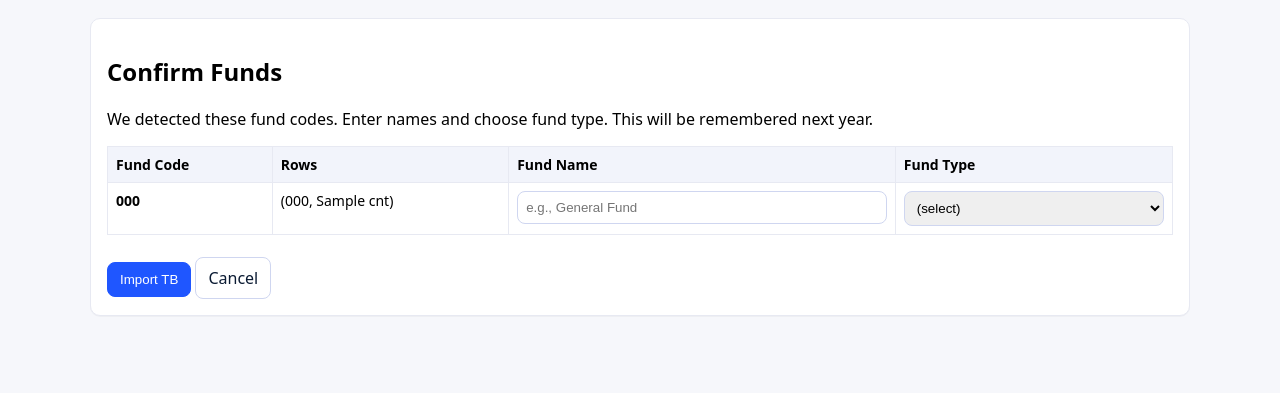
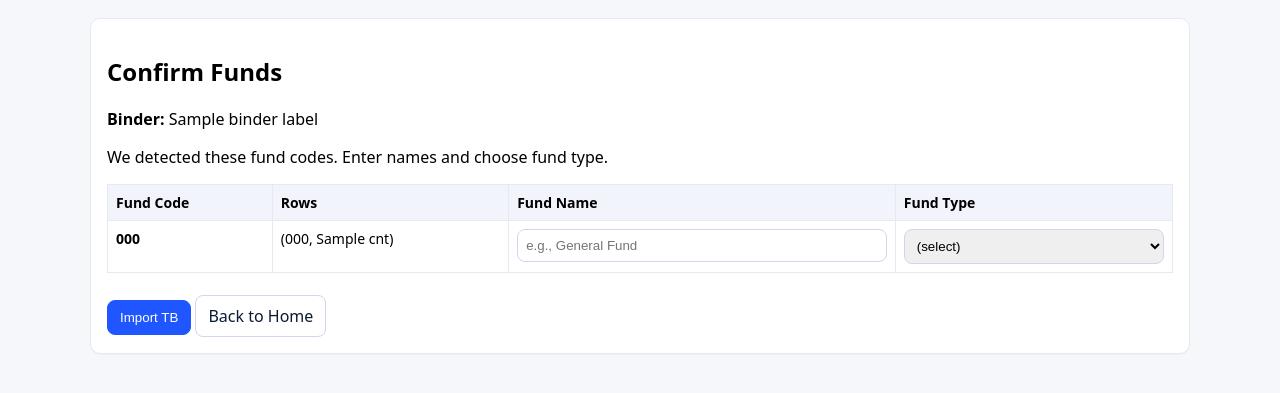
Before and after one commit to stervort/gov-financials, a FastAPI app: template api/app/templates/funds.html in a window 1280 px wide. Shown: the part 50-443 px from the top of the page. Run offline with FastAPI, Linux system fonts and the light colour scheme; the template is opened without the code that fills it: most values are stand-ins (such as "Sample title", 1, 10 or a date in 2020).

Commit message:
Update funds.html

```diff
--- a/api/app/templates/funds.html
+++ b/api/app/templates/funds.html
@@ -2,9 +2,12 @@
 {% block content %}
 <div class="card">
   <h2>Confirm Funds</h2>
-  <p>We detected these fund codes. Enter names and choose fund type. This will be remembered next year.</p>
+  <p><b>Binder:</b> {{ binder_label }}</p>
+  <p>We detected these fund codes. Enter names and choose fund type.</p>
 
-  <form action="/b/{{ binder.id }}/tb/import" method="post">
+  <form action="/tb/import" method="post">
+    <input type="hidden" name="binder_id" value="{{ binder_id }}">
+
     <input type="hidden" name="upload_id" value="{{ upload_id }}" />
     <input type="hidden" name="has_headers" value="{{ has_headers }}" />
     <input type="hidden" name="delimiter" value="{{ delimiter }}" />
@@ -12,7 +15,6 @@
 
     <input type="hidden" name="account_col" value="{{ mapping.account_col }}" />
     <input type="hidden" name="desc_col" value="{{ mapping.desc_col or '' }}" />
-
     <input type="hidden" name="amount_mode" value="{{ mapping.mode }}" />
     <input type="hidden" name="balance_col" value="{{ mapping.balance_col or '' }}" />
     <input type="hidden" name="debit_col" value="{{ mapping.debit_col or '' }}" />
@@ -38,7 +40,7 @@
           <td><b>{{ code }}</b></td>
           <td>{{ fund_counts[code] }}</td>
           <td>
-            <input type="text" name="fund_name__{{ code }}" placeholder="e.g., General Fund" style="width: 100%;" required />
+            <input type="text" name="fund_name__{{ code }}" placeholder="e.g., General Fund" style="width: 100%;" />
           </td>
           <td>
             <select name="fund_type__{{ code }}" required>
@@ -56,7 +58,7 @@
 
     <br/>
     <button class="btn btn-primary" type="submit">Import TB</button>
-    <a class="btn" href="/b/{{ binder.id }}">Cancel</a>
+    <a class="btn" href="/">Back to Home</a>
   </form>
 </div>
 {% endblock %}
```
